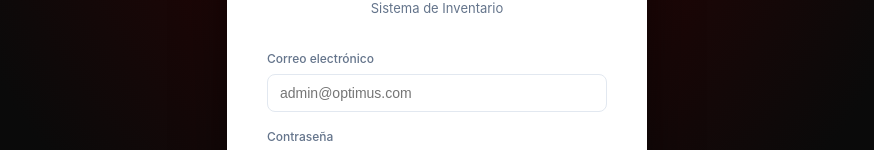
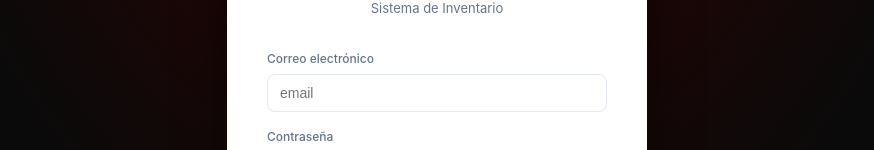
Before and after one commit to v0927/optimus-moto-center, a React (Vite) app in the folder frontend/: page /login in a window 1280 px wide. Shown: the part 318-468 px from the top of the page, without its empty margins (203-1077 px from the left). Built offline with nearby package versions, Linux system fonts and the light colour scheme; no server answers.

Commit message:
deploy: sistema completo en producción Vercel + Supabase

```diff
--- a/frontend/src/pages/Login.jsx
+++ b/frontend/src/pages/Login.jsx
@@ -86,7 +86,7 @@ export default function Login() {
             <input
               type="email"
               style={inputStyle}
-              placeholder="admin@optimus.com"
+              placeholder="email"
               value={email}
               onChange={e => setEmail(e.target.value)}
               autoComplete="email"
```
